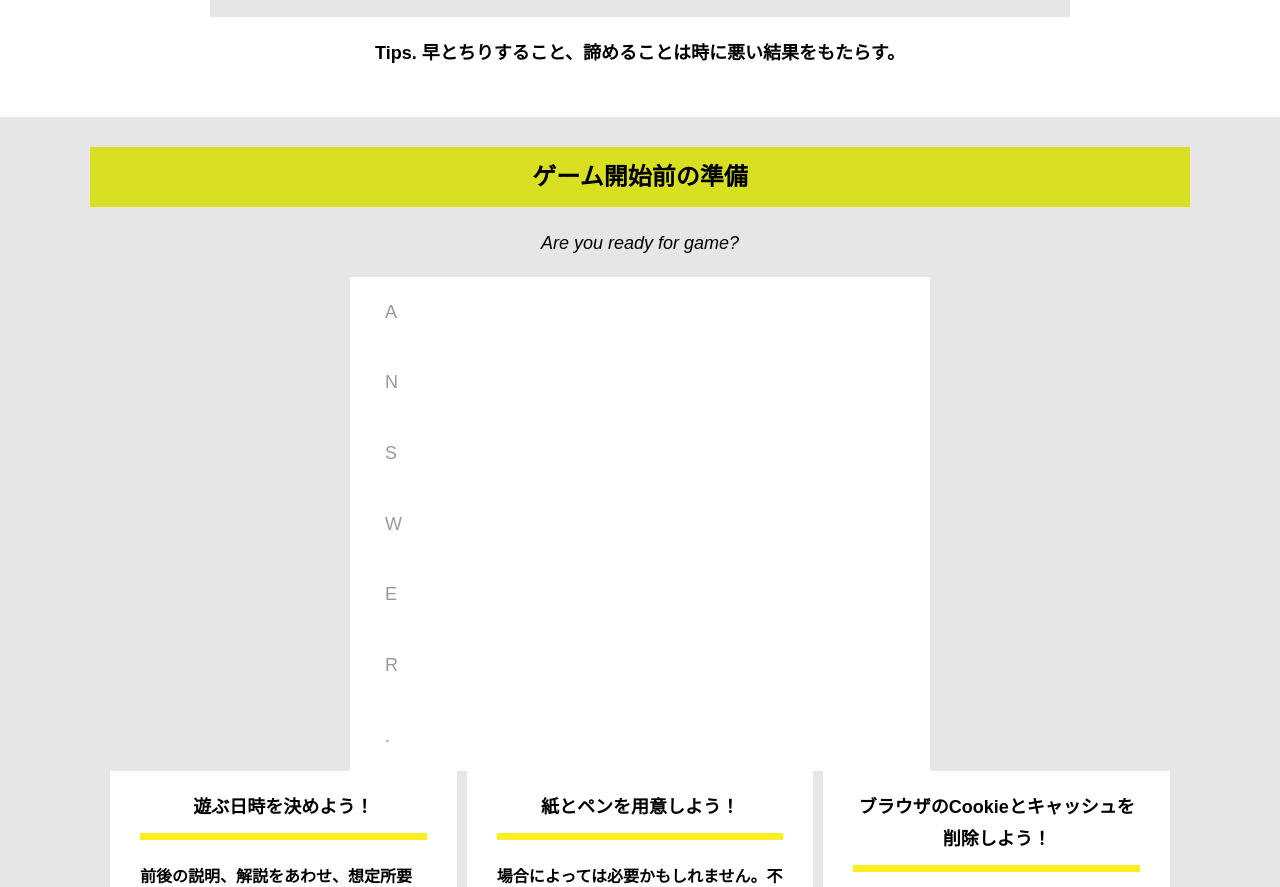
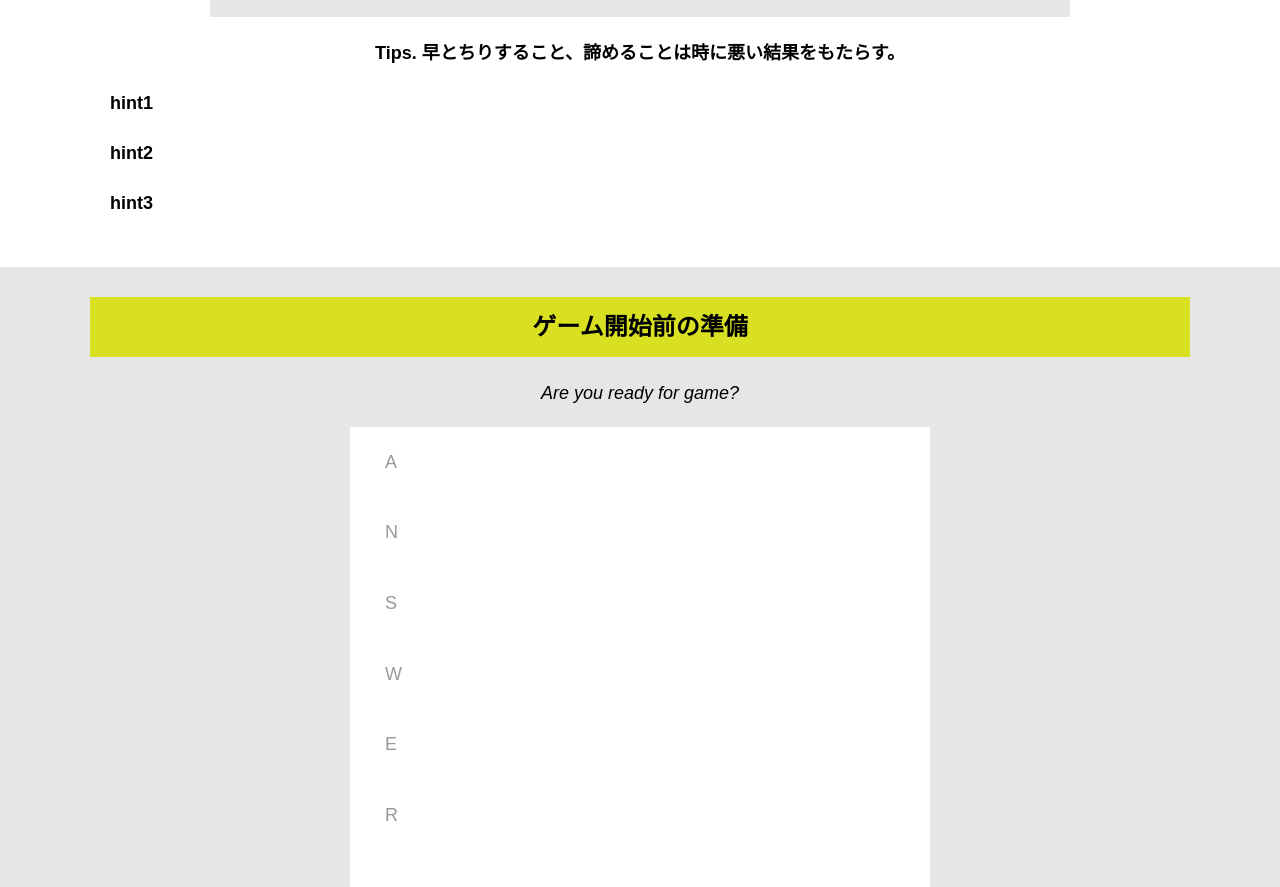
Before and after one commit to Koolo2334/alfa-nagoya-F, a plain HTML site: page real-escape-game-v5/index.html in a window 1280 px wide. Shown: the part 2728-3615 px from the top of the page. Drawn offline with nearby package versions, Linux system fonts and the light colour scheme; files that its build step writes are made by us from their sources; a web font is replaced by a local one.

Commit message:
Update index.html

```diff
--- a/real-escape-game-v5/index.html
+++ b/real-escape-game-v5/index.html
@@ -82,7 +82,7 @@
           </div>
           <p class="text-center" id="story__tips">Tips. 早とちりすること、諦めることは時に悪い結果をもたらす。</p>
         </div>
-<!--         <div class="sub-hint-wrap" id="quiz3__sub-hint-wrap">
+        <div class="sub-hint-wrap" id="quiz3__sub-hint-wrap">
           <div class="sub-hint" id="quiz3__sub-hint1">
             <div class="sub-hint--title">
               <p class="sub-hint--title--text">hint1</p>
@@ -110,7 +110,7 @@
               <p>PASSCODEはアルファベット</p>
             </div>
           </div>
-        </div> -->
+        </div>
       </div>
     </section>
     <section class="section bg-color--gray">
```
